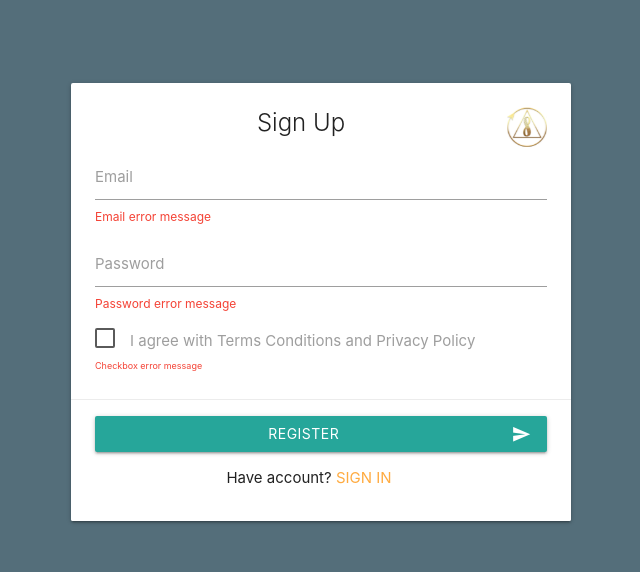
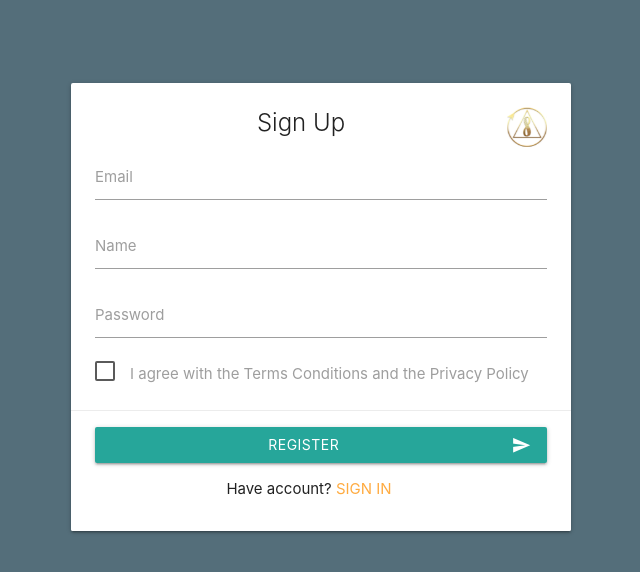
Before and after one commit to OlehDrozdov/family-finance, a Vue app: page /register in a window 1280 px wide. Shown: the top 572 px of the page, without its empty margins (319-959 px from the left). Built offline with nearby package versions, Linux system fonts and the light colour scheme.

Commit message:
added vuelidate, login and register validated

```diff
--- a/package.json
+++ b/package.json
@@ -9,6 +9,8 @@
     "lint": "vue-cli-service lint"
   },
   "dependencies": {
+    "@vuelidate/core": "^2.0.0",
+    "@vuelidate/validators": "^2.0.0",
     "core-js": "^3.6.5",
     "materialize-css": "^1.0.0-rc.2",
     "register-service-worker": "^1.7.1",
--- a/src/components/Navbar.vue
+++ b/src/components/Navbar.vue
@@ -47,7 +47,7 @@
 </template>
 
 <script>
-// import M from 'materialize-css'
+import M from 'materialize-css'
 
 export default {
   data() {
@@ -70,7 +70,6 @@ export default {
       this.date = Date.now();
     }, 1000)
 
-    // eslint-disable-next-line no-undef
     this.drepdown = M.Dropdown.init(this.$refs.dropdown, {coverTrigger: true, constrainWidth: false});
   },
   beforeUnmount() {
--- a/src/filters/date.filter.js
+++ b/src/filters/date.filter.js
@@ -2,8 +2,6 @@ export default function dateFilter (value, format = 'date') {
 
   const options = {
     weekday: 'long',
-    // year: 'numeric', month: 'numeric', day: 'numeric',
-    // hour: 'numeric', minute: 'numeric', second: 'numeric',
     hour12: false
   };
 
--- a/src/views/Login.vue
+++ b/src/views/Login.vue
@@ -1,5 +1,5 @@
 <template>
-  <form class="card auth-card">
+  <form class="card auth-card" @submit.prevent="onSubmit">
     <div class="card-content">
       <a href="https://creativesociety.com/" target="_blank">
         <img alt="creative-society-logo" src="@/assets/cs-logo-gold.svg" style="width: 40px; float: right" />
@@ -9,21 +9,27 @@
         <input
           id="email"
           type="text"
+          v-model.trim="email"
+          :class="{invalid: v$.email.$error}"
         >
         <label for="email">Email</label>
         <small
+          v-if="v$.email.$error"
           class="helper-text invalid"
-        >Email error message</small>
+        >{{ v$.email.$errors[0].$message }}</small>
       </div>
       <div class="input-field">
         <input
           id="password"
           type="password"
+          v-model.trim="password"
+          :class="{invalid: v$.password.$error}"
         >
         <label for="password">Password</label>
         <small
+          v-if="v$.password.$error"
           class="helper-text invalid"
-        >Password error message</small>
+        >{{ v$.password.$errors[0].$message }}</small>
       </div>
     </div>
     <div class="card-action">
@@ -39,3 +45,36 @@
     </div>
   </form>
 </template>
+
+<script>
+import { useVuelidate } from '@vuelidate/core'
+import { required, email, minLength } from '@vuelidate/validators'
+
+export default {
+  name: 'login',
+  data() {
+    return {
+      v$: useVuelidate(),
+      email: '',
+      password: ''
+    }
+  },
+  validations() {
+    return {
+      email: { required, email },
+      password: { required, minLength: minLength(8) }
+    }
+  },
+  methods: {
+    async onSubmit() {
+      const result = await this.v$.$validate();
+
+      if (!result) {
+        return;
+      }
+
+      this.$router.push('/');
+    }
+  }
+}
+</script>
--- a/src/views/Register.vue
+++ b/src/views/Register.vue
@@ -1,5 +1,5 @@
 <template>
-  <form class="card auth-card">
+  <form class="card auth-card" @submit.prevent="onSubmit">
     <div class="card-content">
       <img alt="creative-society-logo" src="@/assets/cs-logo-gold.svg" style="width: 40px; float: right" />
       <span class="card-title center">Sign Up</span>
@@ -7,33 +7,61 @@
         <input
           id="email"
           type="text"
+          v-model="email"
+          :class="{invalid: v$.email.$error}"
         >
         <label for="email">Email</label>
         <small
+          v-if="v$.email.$error"
           class="helper-text invalid"
-        >Email error message</small>
+        >
+          {{ v$.email.$errors[0].$message }}
+        </small>
+      </div>
+      <div class="input-field">
+        <input
+          id="name"
+          type="text"
+          v-model="name"
+          :class="{invalid: v$.name.$error}"
+        >
+        <label for="name">Name</label>
+        <small
+          v-if="v$.name.$error"
+          class="helper-text invalid"
+        >
+          {{ v$.name.$errors[0].$message }}
+        </small>
       </div>
       <div class="input-field">
         <input
           id="password"
           type="password"
+          v-model.trim="password"
+          :class="{invalid: v$.password.$error}"
         >
         <label for="password">Password</label>
         <small
+          v-if="v$.password.$error"
           class="helper-text invalid"
-        >Password error message</small>
+        >
+          {{ v$.password.$errors[0].$message }}
+        </small>
       </div>
       <div>
         <label>
           <input
-            class="filled-in checkbox-orange"
+            class="filled-in"
             type="checkbox"
+            v-model="terms"
           >
-          <span>I agree with Terms Conditions and Privacy Policy</span>
-          <br />
-          <small
+          <span>I agree with the Terms Conditions and the Privacy Policy</span>
+          <div
+            v-if="v$.terms.$error"
             class="helper-text invalid"
-          >Checkbox error message</small>
+          >
+            Please confirm that you agree to the Terms and Conditions and the Privacy Policy
+          </div>
         </label>
       </div>
     </div>
@@ -50,3 +78,42 @@
     </div>
   </form>
 </template>
+
+<script>
+import { useVuelidate } from '@vuelidate/core'
+import { required, email, minLength, sameAs } from '@vuelidate/validators'
+
+export default {
+  name: 'register',
+  data() {
+    return {
+      v$: useVuelidate(),
+      email: '',
+      name: '',
+      password: '',
+      terms: false
+    }
+  },
+  validations() {
+    return {
+      email: { required, email },
+      name: { required, minLength: minLength(3) },
+      password: { required, minLength: minLength(8) },
+      terms: {
+        sameAs: sameAs(true)
+      }
+    }
+  },
+  methods: {
+    async onSubmit() {
+      const result = await this.v$.$validate();
+
+      if (!result) {
+        return;
+      }
+
+      this.$router.push('/login');
+    }
+  }
+}
+</script>
```
Also changed, not shown: 1 other file (tests, documents, lock files or other folders).
